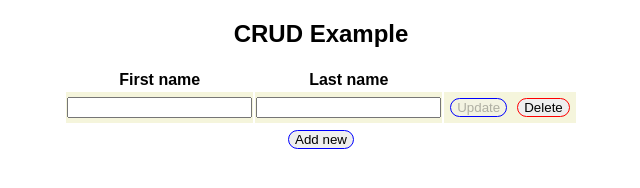
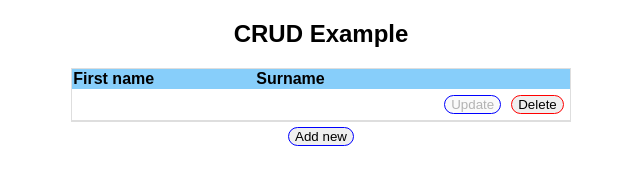
Before and after one commit to lnolazco/react-boilerplate, a React app: page / in a window 1280 px wide. Both pictures are taken after a click on the button "Add new". Shown: the whole page, without its empty margins (319-959 px from the left). Built offline with nearby package versions, Linux system fonts and the light colour scheme; no server answers.

Commit message:
rename List to Table, improved styles

```diff
--- a/app/components/App/App.js
+++ b/app/components/App/App.js
@@ -2,7 +2,7 @@ import React, { Component } from 'react';
 import PropTypes from 'prop-types';
 import { connect } from 'react-redux';
 
-import List from '../List';
+import Table from '../Table';
 import User from '../User';
 import { getAll, updateUser, addUser, deleteUser } from '../../actions/users';
 
@@ -36,9 +36,10 @@ export class AppContainer extends Component {
       <div className="app">
         <h2 className="app__header">CRUD Example</h2>
         <div className="app__list">
-          <List>
-            {this.renderUsers(users)}
-          </List>
+          <Table
+            headers={['First name', 'Surname', '']}
+            data={this.renderUsers(users)}
+          />
         </div>
         <div className="app__controls">
           <button onClick={this.addNewRow} className="btn btn--primary">Add new</button>
--- a/app/components/List/List.js
+++ /dev/null
@@ -1,20 +0,0 @@
-import React from 'react';
-import PropTypes from 'prop-types';
-
-const List = ({ children }) => (
-  <table className="list">
-    <tbody>
-      <tr>
-        <th>First name</th>
-        <th>Last name</th>
-      </tr>
-      {children}
-    </tbody>
-  </table>
-);
-
-List.propTypes = {
-  children: PropTypes.arrayOf(PropTypes.element).isRequired,
-};
-
-export default List;
--- a/app/components/List/index.js
+++ /dev/null
@@ -1,3 +0,0 @@
-import List from './List';
-
-export default List;
--- a/app/components/List/styles.scss
+++ /dev/null
@@ -1,3 +0,0 @@
-.list {
-  margin: auto;
-}
--- /dev/null
+++ b/app/components/Table/Table.js
@@ -0,0 +1,26 @@
+import React from 'react';
+import PropTypes from 'prop-types';
+
+const Table = ({ headers, data }) => (
+  <table className="table">
+    <thead className="table__head">
+      <tr>
+        {
+          headers.map(header => (
+            <th key={header}>{header}</th>
+          ))
+        }
+      </tr>
+    </thead>
+    <tbody className="table__body">
+      {data}
+    </tbody>
+  </table>
+);
+
+Table.propTypes = {
+  headers: PropTypes.arrayOf(PropTypes.string).isRequired,
+  data: PropTypes.arrayOf(PropTypes.element).isRequired,
+};
+
+export default Table;
--- /dev/null
+++ b/app/components/Table/index.js
@@ -0,0 +1,3 @@
+import Table from './Table';
+
+export default Table;
--- /dev/null
+++ b/app/components/Table/styles.scss
@@ -0,0 +1,10 @@
+.table {
+  margin: auto;
+  border-spacing: 0;
+  border: 1px solid rgba(34,36,38,.15);
+
+  &__head {
+    text-align: left;
+    background-color: lightskyblue;
+  }
+}
--- a/app/components/User/User.js
+++ b/app/components/User/User.js
@@ -21,7 +21,8 @@ class User extends Component {
 
   onUpdate = () => {
     const { firstname, surname } = this.state;
-    this.props.onUpdate({ id: this.props.id, firstname, surname });
+    const { onUpdate, id } = this.props;
+    onUpdate({ id, firstname, surname });
   }
 
   onDelete = () => {
@@ -31,7 +32,8 @@ class User extends Component {
 
   hasNotChange = () => {
     const { firstname, surname } = this.state;
-    return (this.props.firstname === firstname && this.props.surname === surname) || firstname === '' || surname === '';
+    const initial = this.props;
+    return (initial.firstname === firstname && initial.surname === surname) || firstname === '' || surname === '';
   }
 
   render() {
@@ -40,10 +42,10 @@ class User extends Component {
     return (
       <tr className="user">
         <td>
-          <input type="text" value={firstname} onChange={this.onChangeFirstname} />
+          <input type="text" className="user__input" value={firstname} onChange={this.onChangeFirstname} />
         </td>
         <td>
-          <input type="text" value={surname} onChange={this.onChangeSurname} />
+          <input type="text" className="user__input" value={surname} onChange={this.onChangeSurname} />
         </td>
         <td>
           <button onClick={this.onUpdate} className="btn btn--primary" disabled={this.hasNotChange()}>Update</button>
--- a/app/components/User/styles.scss
+++ b/app/components/User/styles.scss
@@ -1,3 +1,9 @@
 .user {
-  background-color: beige;
+  &__input {
+    border: 0;
+  }
+
+  td {
+    border-bottom: 1px solid rgba(34,36,38,.15);
+  }
 }
--- a/app/main.scss
+++ b/app/main.scss
@@ -1,5 +1,5 @@
 @import './components/App/styles.scss';
-@import './components/List/styles.scss';
+@import './components/Table/styles.scss';
 @import './components/User/styles.scss';
 
 body {
```
Also changed, not shown: tests/app/components/App.test.js (+2 -6 lines), tests/app/components/List.test.js (+19 -6 lines), 1 other file.
